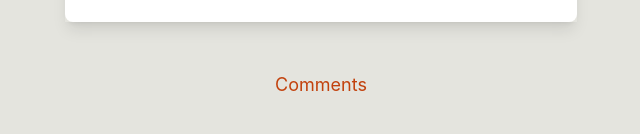
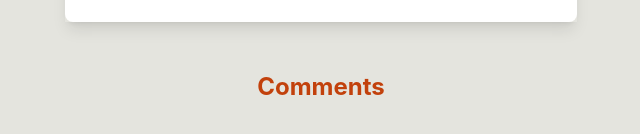
Before and after one commit to ysl0628/react-typescript-comment, a React (Create React App) app: page / in a window 1280 px wide. Shown: the part 274-408 px from the top of the page, without its empty margins (319-959 px from the left). Built offline with nearby package versions, Linux system fonts and the light colour scheme.

Commit message:
style: title's font size

```diff
--- a/src/components/List.tsx
+++ b/src/components/List.tsx
@@ -9,7 +9,9 @@ export default function List() {
   return (
     <div className="flex flex-col justify-center">
       <div className="flex mx-auto justify-start mt-8 max-w-lg">
-        <h1 className="text-lg md:text-lg pt-px text-orange-700 ">Comments</h1>
+        <h1 className="md:text-2xl text-2xl font-bold pt-px text-orange-700 ">
+          Comments
+        </h1>
       </div>
       {comments.map((comment) => {
         return <Comments key={comment.id} id={comment.id} comment={comment} />;
```
